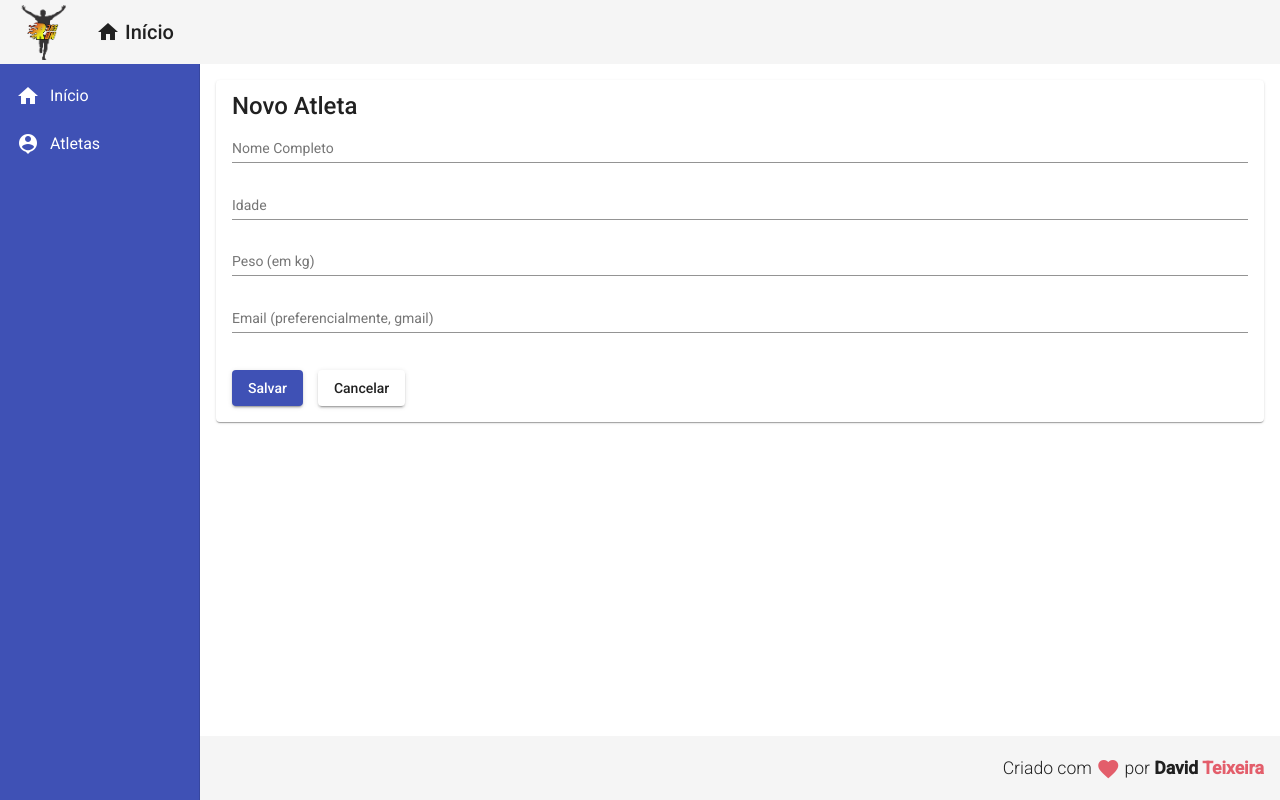
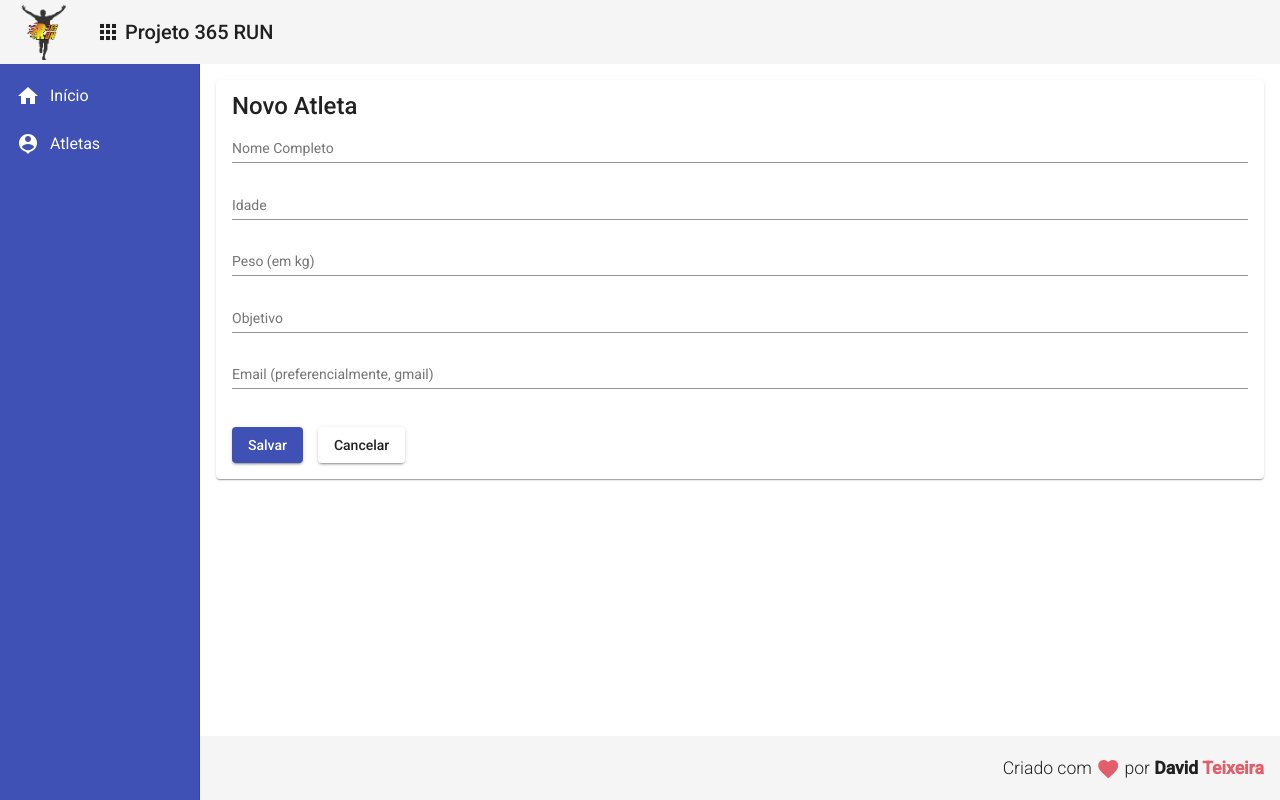
Before and after one commit to DavidTeixeira92/Projeto365RUN, an Angular app: page /atletas/create in a window 1280 px wide. Built offline with nearby package versions, Linux system fonts and the light colour scheme.

Commit message:
Botões de ação

```diff
--- a/src/app/components/atleta/atleta-create/atleta-create.component.html
+++ b/src/app/components/atleta/atleta-create/atleta-create.component.html
@@ -19,6 +19,10 @@
         </mat-form-field>
 
         <mat-form-field>
+            <input matInput placeholder="Objetivo" [(ngModel)]="atleta.objetivo" name="name">
+        </mat-form-field>
+
+        <mat-form-field>
             <input matInput placeholder="Email (preferencialmente, gmail)" [(ngModel)]="atleta.email" name="email">
         </mat-form-field>
     </form>
--- a/src/app/components/atleta/atleta-read/atleta-read.component.css
+++ b/src/app/components/atleta/atleta-read/atleta-read.component.css
@@ -1,3 +1,15 @@
 table{
     width: 100%;
 }
+
+.edit{
+    margin-right: 15px;
+}
+
+.edit > i{
+    color: #d9cd26;
+}
+
+.delete > i{
+    color: #e35e6b;
+}
--- a/src/app/components/atleta/atleta-read/atleta-read.component.html
+++ b/src/app/components/atleta/atleta-read/atleta-read.component.html
@@ -38,6 +38,26 @@
         <td mat-cell *matCellDef="let row">{{row.email}}</td>
       </ng-container>
 
+      <!-- Action Column -->
+      <ng-container matColumnDef="action">
+        <th mat-header-cell *matHeaderCellDef>AÇÕES</th>
+        <td mat-cell *matCellDef="let row">
+
+          <a routerLink="" class="edit">
+              <i class="material-icons">
+                edit
+              </i>
+          </a>
+
+          <a routerLink="" class="delete">
+            <i class="material-icons">
+              delete
+            </i>
+        </a>
+
+        </td>
+      </ng-container>
+
       <tr mat-header-row *matHeaderRowDef="displayedColumns"></tr>
       <tr mat-row *matRowDef="let row; columns: displayedColumns;"></tr>
     </table>
--- a/src/app/components/atleta/atleta-read/atleta-read.component.ts
+++ b/src/app/components/atleta/atleta-read/atleta-read.component.ts
@@ -10,7 +10,7 @@ import { Component, OnInit } from '@angular/core';
 export class AtletaReadComponent implements OnInit {
 
   atletas: Atleta[]
-  displayedColumns = ['id', 'name', 'idade', 'peso','objetivo', 'email']
+  displayedColumns = ['id', 'name', 'idade', 'peso','objetivo', 'email', 'action']
   constructor(private atletaService: AtletaService) { }
 
   ngOnInit(): void {
--- a/src/app/components/template/header/header.component.html
+++ b/src/app/components/template/header/header.component.html
@@ -8,10 +8,10 @@
         <a>
             <i class="material-icons">
                 <!-- run_circle -->
-                home
+                apps
             </i>
             <!-- Projeto Fitness 365 Run -->
-            Início
+            Projeto 365 RUN
         </a>
     </span>
 </mat-toolbar>
```
